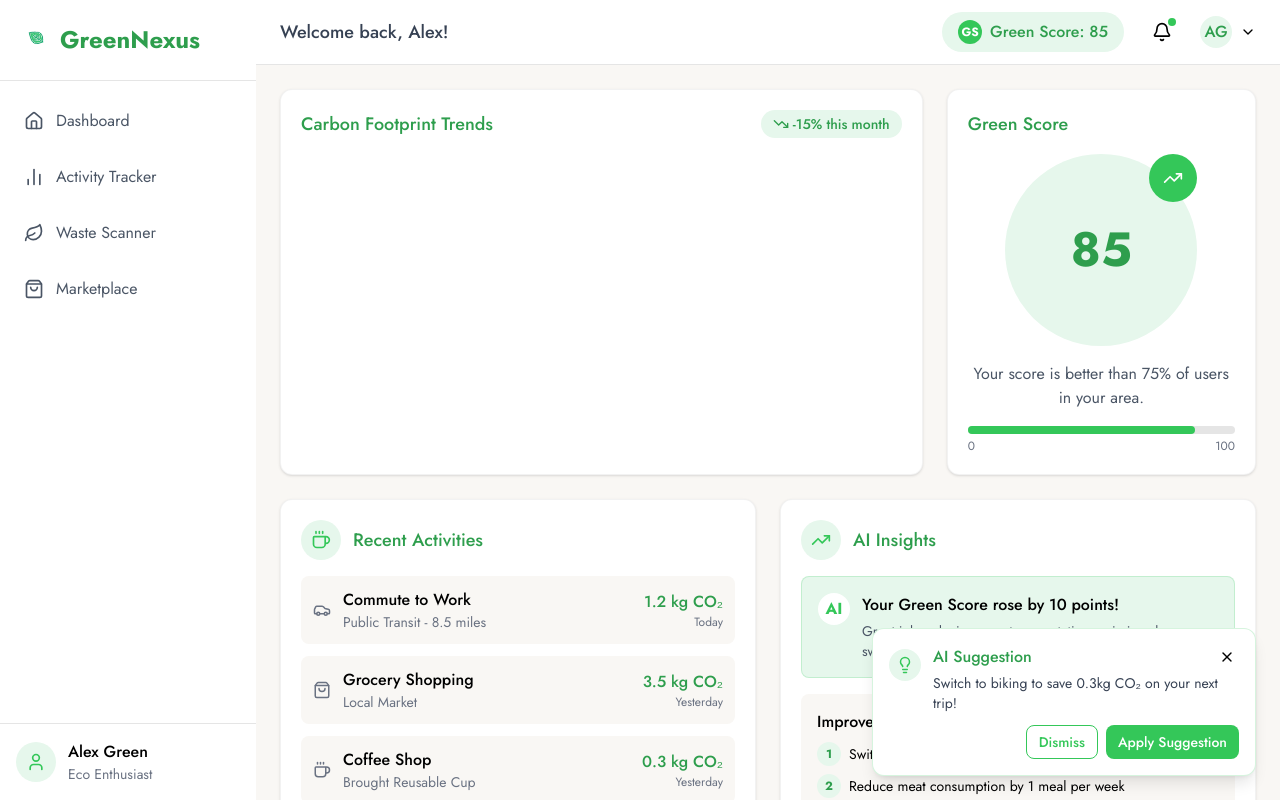
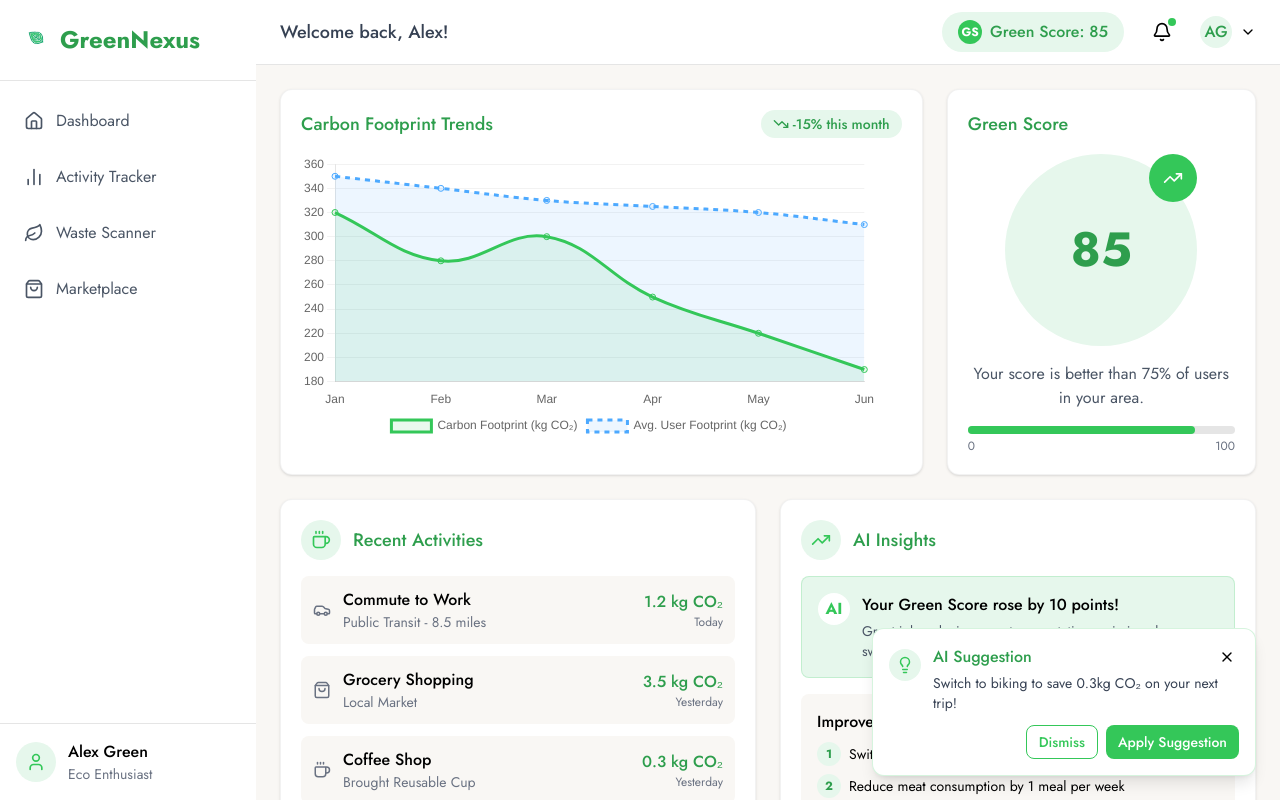
Before and after one commit to WillyKyeni3/Green-Nexus, a Next.js app in the folder client/: page /Dashboard in a window 1280 px wide. Built offline with nearby package versions, Linux system fonts and the light colour scheme; no server answers.

Commit message:
replacing the code for mock data with code for using real data

```diff
--- a/client/src/app/Dashboard/page.js
+++ b/client/src/app/Dashboard/page.js
@@ -163,11 +163,15 @@ const DashboardPage = () => {
     }
   };
   const chartData = {
-    labels: ['Jan', 'Feb', 'Mar', 'Apr', 'May', 'Jun'],
+    labels: monthlyData.length > 0
+      ? monthlyData.map(m => m.label)
+      : ['Jan', 'Feb', 'Mar', 'Apr', 'May', 'Jun'],
     datasets: [
       {
         label: 'Carbon Footprint (kg CO₂)',
-        data: [320, 280, 300, 250, 220, 190],
+        data: monthlyData.length > 0
+          ? monthlyData.map(m => m.value)
+          : [320, 280, 300, 250, 220, 190],
         borderColor: '#34C759',
         backgroundColor: 'rgba(52, 199, 89, 0.1)',
         tension: 0.4,
@@ -229,9 +233,9 @@ const DashboardPage = () => {
               -15% this month
             </div>
           </div>
-          {/* <div className="h-72">
+          <div className="h-72">
             <Line data={chartData} options={chartOptions} />
-          </div> */}
+          </div>
         </Card>
         <Card>
           <h3 className="text-lg font-medium text-primary-dark mb-4">
```
